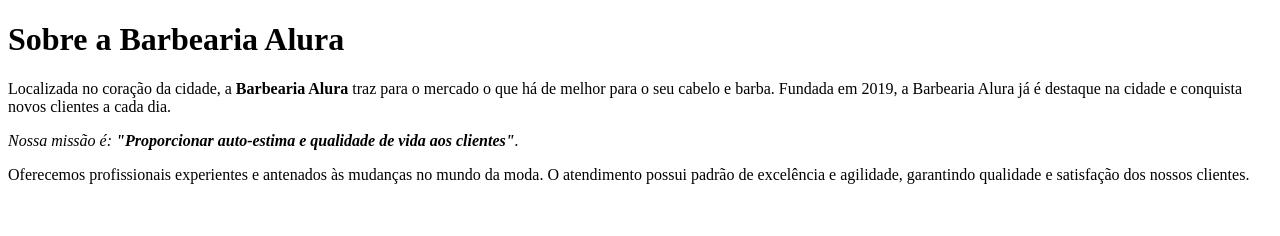
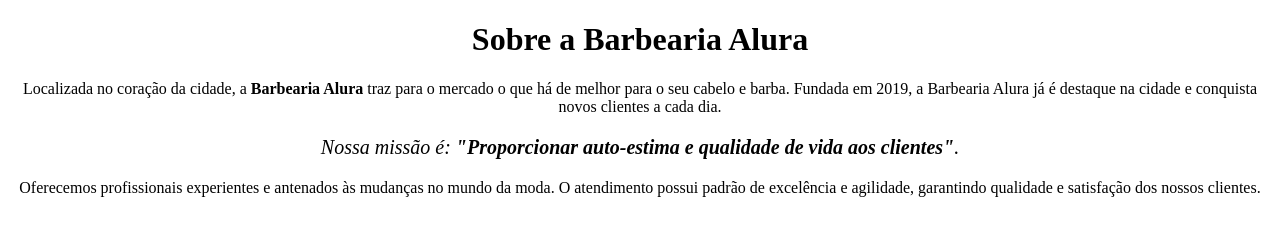
Before and after one commit to leh16/trabalho2, a plain HTML site: page index.html in a window 1280 px wide. Drawn offline with Linux system fonts and the light colour scheme.

Commit message:
centralizando texto

```diff
--- a/index.html
+++ b/index.html
@@ -5,13 +5,11 @@
         <title>Barbearia Alura</title>
     </head>
     <body>
-        <h1>Sobre a Barbearia Alura</h1>
-        <p>Localizada no coração da cidade, a <strong>Barbearia Alura</strong> traz para o mercado o
-que há de melhor para o seu cabelo e barba.
+        <h1 style="text-align: center;">Sobre a Barbearia Alura</h1>
+        <p style="text-align: center;">Localizada no coração da cidade, a <strong>Barbearia Alura</strong> traz para o mercado o que há de melhor para o seu cabelo e barba.
 Fundada em 2019, a Barbearia Alura já é destaque na cidade e conquista novos clientes a cada dia.</p>
-        <p><em>Nossa missão é: <strong>"Proporcionar auto-estima e qualidade
-de vida aos clientes"</strong>.</em></p>
-        <p>Oferecemos profissionais experientes e antenados às mudanças no mundo da moda.
+        <p style="font-size: 20px; text-align: center"><em>Nossa missão é: <strong>"Proporcionar auto-estima e qualidade de vida aos clientes"</strong>.</em></p>
+        <p style="text-align: center;">Oferecemos profissionais experientes e antenados às mudanças no mundo da moda.
 O atendimento possui padrão de excelência e agilidade, garantindo qualidade e satisfação dos nossos clientes.</p>
     </body>
 </html>
```
